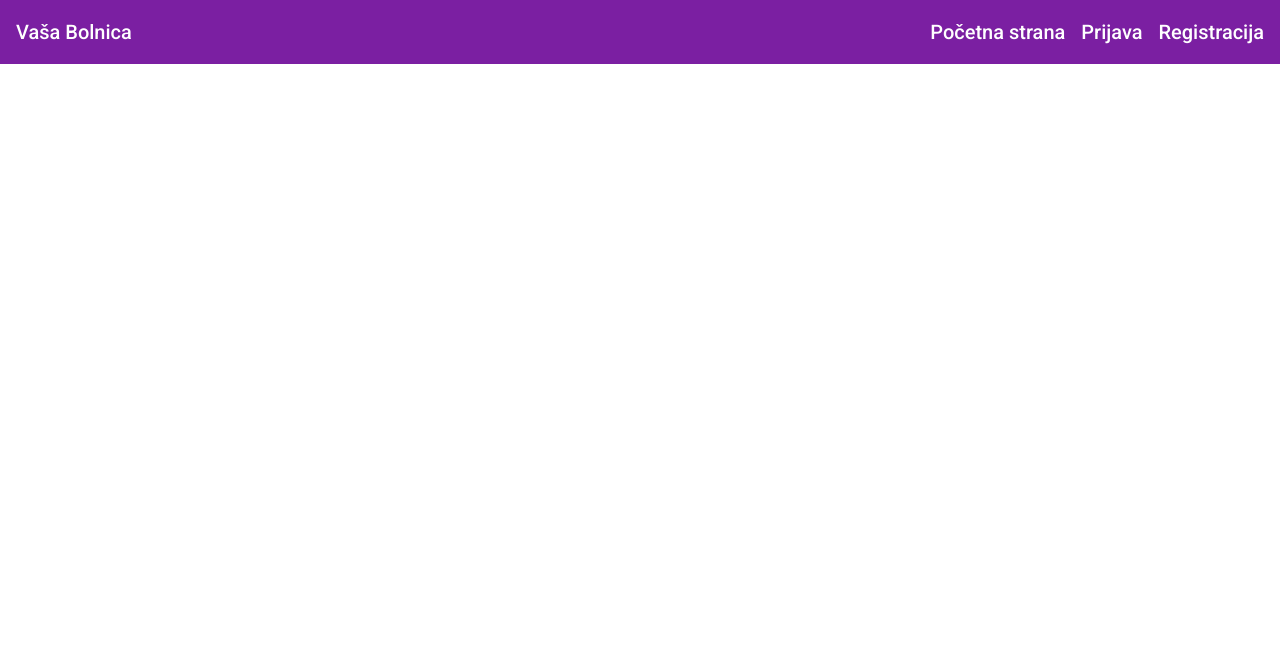
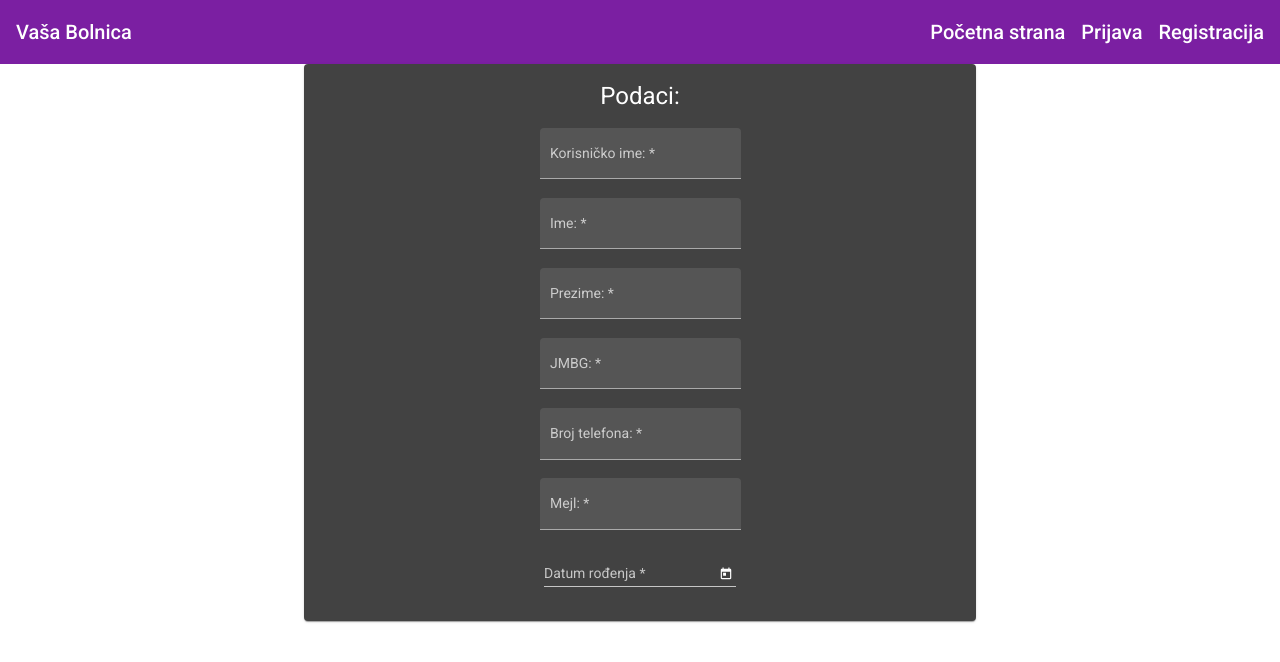
Before and after one commit to lazar-stojcevic/HospitalApplication-Frontend, an Angular app in the folder HospitalApplicationFront/: page /accountant/1 in a window 1280 px wide. Before the commit this address led to /. Shown: the top 662 px of the page. Built offline with nearby package versions, Linux system fonts and the light colour scheme; no server answers.

Commit message:
Update accountant profile

```diff
--- a/HospitalApplicationFront/src/app/app-routing.module.ts
+++ b/HospitalApplicationFront/src/app/app-routing.module.ts
@@ -7,6 +7,7 @@ import { PatientAccountComponent } from './financial/patient-account/patient-acc
 import { HomeComponent } from './home/home.component';
 import { LoginComponent } from './login/login/login.component';
 import { RegistrationComponent } from './login/registration/registration.component';
+import { AccountantProfileComponent } from './profiles/accountant-profile/accountant-profile.component';
 import { DoctorProfileComponent } from './profiles/doctor-profile/doctor-profile.component';
 import { PatientProfileComponent } from './profiles/patient-profile/patient-profile.component';
 
@@ -19,6 +20,7 @@ const routes: Routes = [
   { path: 'appointment/:id', component: OneAppointmentComponent },
   { path: 'doctor/:id', component: DoctorProfileComponent },
   { path: 'patient/:id', component: PatientProfileComponent },
+  { path: 'accountant/:id', component: AccountantProfileComponent },
   { path: 'patient/account/:id', component: PatientAccountComponent },
 ];
 
--- a/HospitalApplicationFront/src/app/header/header/header.component.html
+++ b/HospitalApplicationFront/src/app/header/header/header.component.html
@@ -9,6 +9,7 @@
         <span *ngIf="role === 'DOCTOR'" [routerLink]="['/doctor/' + currentUserId]">Moj profil</span>
         <span *ngIf="role === 'PATIENT'" [routerLink]="['/patient/account/' + currentUserId]">Stanje na računu</span>
         <span *ngIf="role === 'PATIENT'" [routerLink]="['/patient/' + currentUserId]">Moj profil</span>
+        <span *ngIf="role === 'ACCOUNTANT'" [routerLink]="['/accountant/' + currentUserId]">Moj profil</span>
         <span *ngIf="role !== ''" (click)="logout()">Odjavi se</span>
     </div>
 </mat-toolbar>
--- /dev/null
+++ b/HospitalApplicationFront/src/app/profiles/accountant-profile/accountant-profile.component.html
@@ -0,0 +1,57 @@
+<div class="container">
+    <mat-card style="width: 50%; margin: auto">
+    <div style="text-align: center;">
+        <h1>Podaci:</h1>
+        <form class="example-form">
+            <mat-form-field class="example-full-width" appearance="fill">
+                <mat-label>Korisničko ime:</mat-label>
+                <input readonly="true" matInput [(ngModel)]="accountant.username" name="username" [formControl]="usernameForm" required>
+            </mat-form-field>
+            <br>
+            <mat-form-field class="example-full-width" appearance="fill">
+                <mat-label>Ime:</mat-label>
+                <input matInput [(ngModel)]="accountant.firstName" name="firstname" [formControl]="firstNameForm" required>
+            </mat-form-field>
+            <br>
+            <mat-form-field class="example-full-width" appearance="fill">
+                <mat-label>Prezime:</mat-label>
+                <input matInput [(ngModel)]="accountant.surname" name="surname" [formControl]="surnameForm" required>
+            </mat-form-field>
+            <br>
+            <mat-form-field class="example-full-width" appearance="fill">
+                <mat-label>JMBG:</mat-label>
+                <input matInput [(ngModel)]="accountant.personalNumber" name="personalNumber" [formControl]="personalNumberForm" required>
+            </mat-form-field>
+            <br>
+            <mat-form-field class="example-full-width" appearance="fill">
+                <mat-label>Broj telefona:</mat-label>
+                <input matInput [(ngModel)]="accountant.phoneNumber" name="phoneNumber" [formControl]="phoneNumberForm" required>
+            </mat-form-field>
+            <br>
+            <mat-form-field class="example-full-width" appearance="fill">
+                <mat-label>Mejl:</mat-label>
+                <input matInput [(ngModel)]="accountant.email" name="email" [formControl]="emailForm" required>
+            </mat-form-field>
+            <br>
+            <mat-form-field appearance="legacy" style="width: 30%;">
+                <mat-label>Datum rođenja</mat-label>
+                <input matInput [matDatepicker]="picker" name="dateOfBirth" [(ngModel)]="accountant.dateOfBirth"
+                [formControl]="dateOfBirthForm" required>
+                <mat-datepicker-toggle matSuffix [for]="picker"></mat-datepicker-toggle>
+                <mat-datepicker #picker></mat-datepicker>
+            </mat-form-field>
+        </form>
+        <div style="text-align: center;" *ngIf="routeId === userId">
+            <button mat-raised-button color="primary" (click)="saveChanges()"
+            [disabled]="usernameForm.invalid
+            || surnameForm.invalid
+            || firstNameForm.invalid
+            || personalNumberForm.invalid
+            || phoneNumberForm.invalid
+            || emailForm.invalid
+            || dateOfBirthForm.invalid">Izmeni podatke
+            </button>
+        </div>
+    </div>
+    </mat-card>
+</div>
--- /dev/null
+++ b/HospitalApplicationFront/src/app/profiles/accountant-profile/accountant-profile.component.ts
@@ -0,0 +1,70 @@
+import { Component, OnInit } from '@angular/core';
+import { AbstractControl, FormControl, ValidationErrors, ValidatorFn, Validators } from '@angular/forms';
+import { ActivatedRoute } from '@angular/router';
+import { AccountantService } from 'src/app/services/accountant.service';
+
+@Component({
+  selector: 'app-accountant-profile',
+  templateUrl: './accountant-profile.component.html',
+  styleUrls: ['./accountant-profile.component.css']
+})
+export class AccountantProfileComponent implements OnInit {
+  accountant: any;
+  routeId = this.route.snapshot.paramMap.get('id');
+  userId = localStorage.getItem('id');
+
+  usernameForm = new FormControl('', [Validators.required, Validators.maxLength(30), Validators.pattern(/^[a-z0-9]+$/i)]);
+  firstNameForm = new FormControl('', [Validators.required, Validators.maxLength(30), Validators.pattern(/^[a-z0-9]+$/i)]);
+  surnameForm = new FormControl('', [Validators.required, Validators.maxLength(30), Validators.pattern(/^[a-z0-9]+$/i)]);
+  personalNumberForm = new FormControl('', [Validators.required, Validators.pattern(/^[0-9]{13}/i)]);
+  phoneNumberForm = new FormControl('', [this.patternValidator('[- +()0-9]+', { phoneNumber: true })]);
+  emailForm = new FormControl('', [Validators.required, Validators.email]);
+  dateOfBirthForm = new FormControl('', [Validators.required]);
+
+  constructor(private route: ActivatedRoute,
+    private accountantService: AccountantService) {
+      this.accountant = {
+        username: '',
+        firstname: '',
+        surname: '',
+        personalNumber: '',
+        phoneNumber: '',
+        email: '',
+        dateOfBirth: null,
+      }
+    }
+
+  ngOnInit(): void {
+    if (this.routeId != null){
+      this.accountantService.GetOneAccountant(this.routeId).subscribe(res => {
+        this.accountant = res;
+      })
+    }
+  }
+
+  saveChanges(){
+    this.accountant.dateOfBirth = new Date(this.accountant.dateOfBirth);
+    this.accountant.dateOfBirth.setDate(this.accountant.dateOfBirth.getDate() + 1);
+    this.accountantService.updateAccountantData(
+      this.accountant.id,
+      this.accountant.username,
+      this.accountant.firstName,
+      this.accountant.surname,
+      this.accountant.personalNumber,
+      this.accountant.phoneNumber,
+      this.accountant.email,
+      this.accountant.dateOfBirth).subscribe(res => {
+        alert('Podaci su sačuvani');
+      })
+  }
+
+  private patternValidator(regex: string, error: ValidationErrors): ValidatorFn {
+    return (control: AbstractControl): { [key: string]: any } => {
+      if (!control.value) {
+        return null as any;
+      }
+      const valid = RegExp(regex).test(control.value);
+      return valid ? null as any : error;
+    };
+  }
+}
--- a/HospitalApplicationFront/src/app/profiles/profiles.module.ts
+++ b/HospitalApplicationFront/src/app/profiles/profiles.module.ts
@@ -5,13 +5,15 @@ import { RouterModule } from '@angular/router';
 import { MaterialModule } from '../material/material.module';
 import { DoctorProfileComponent } from './doctor-profile/doctor-profile.component';
 import { PatientProfileComponent } from './patient-profile/patient-profile.component';
+import { AccountantProfileComponent } from './accountant-profile/accountant-profile.component';
 
 
 
 @NgModule({
   declarations: [
     DoctorProfileComponent,
-    PatientProfileComponent
+    PatientProfileComponent,
+    AccountantProfileComponent
   ],
   imports: [
     CommonModule,
--- /dev/null
+++ b/HospitalApplicationFront/src/app/services/accountant.service.ts
@@ -0,0 +1,38 @@
+import { HttpClient } from '@angular/common/http';
+import { Injectable } from '@angular/core';
+import { Router } from '@angular/router';
+import { environment } from 'src/environments/environment';
+
+@Injectable({
+  providedIn: 'root'
+})
+export class AccountantService {
+
+  constructor(private http: HttpClient, private router: Router) { }
+
+  GetOneAccountant(id: string) {
+    return this.http.get(environment.serverUrl + 'accountants/' + id);
+  }
+
+  updateAccountantData(
+    id: string,
+    username: string,
+    firstname: string,
+    surname: string,
+    personalNumber: string,
+    phoneNumber: string,
+    email: string,
+    dateOfBirth: Date) {
+    return this.http.put(environment.serverUrl + 'accountants/' + id, {
+      id: id,
+      username: username,
+      firstName: firstname,
+      surname: surname,
+      personalNumber: personalNumber,
+      phoneNumber: phoneNumber,
+      email: email,
+      dateOfBirth: dateOfBirth,
+    });
+  }
+
+}
```
Also changed, not shown: HospitalApplicationFront/src/app/profiles/accountant-profile/accountant-profile.component.css (added).
